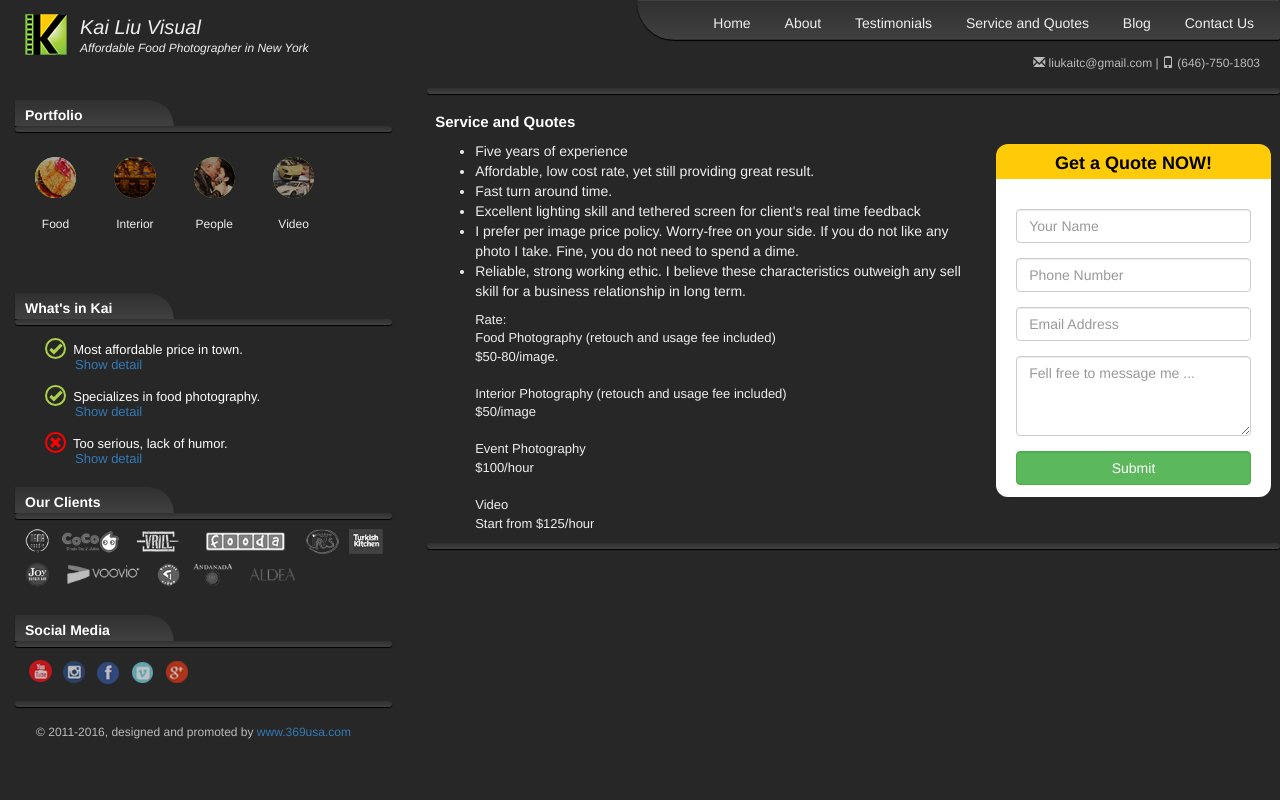
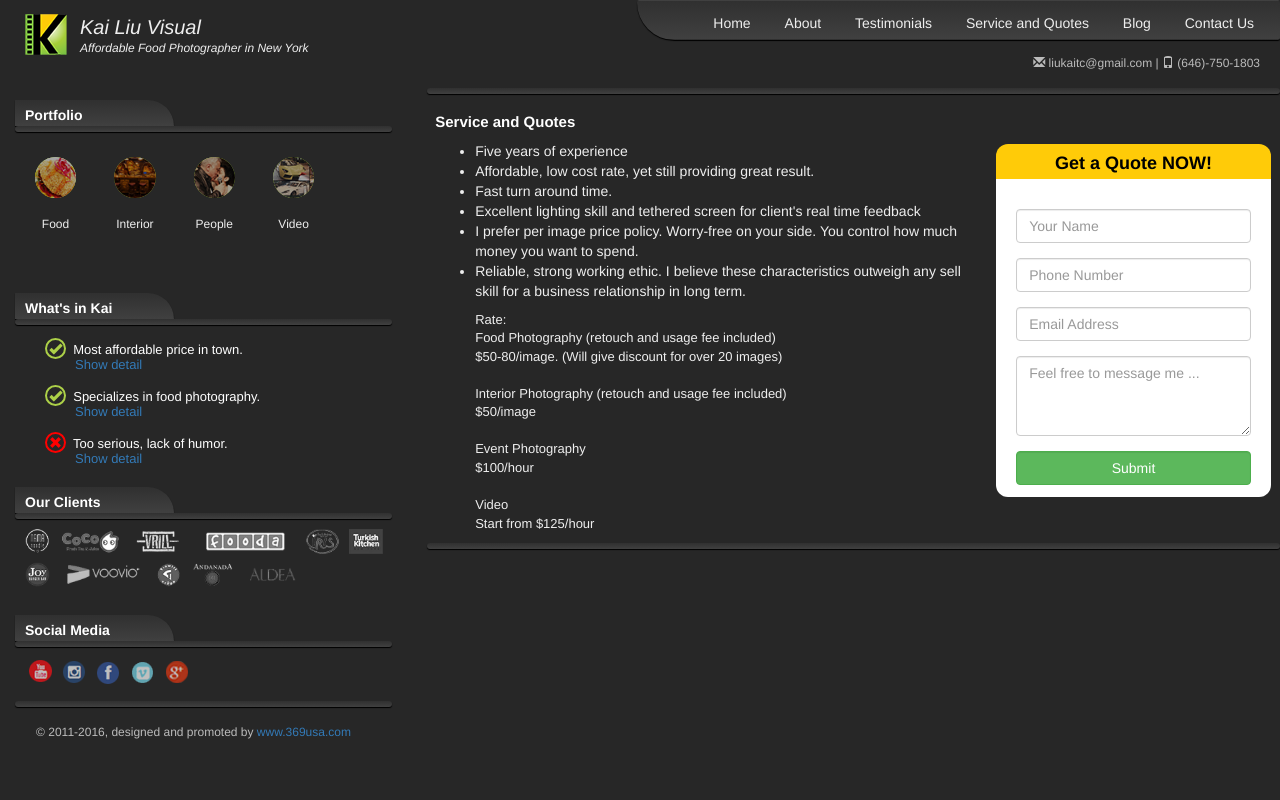
Before and after one commit to glcolin/kailiu, a PHP site: page /kai/service-and-quotes in a window 1280 px wide. Run offline with PHP 8.4, Linux system fonts and the light colour scheme.

Commit message:
change some typo

```diff
--- a/includes/services.php
+++ b/includes/services.php
@@ -16,7 +16,7 @@
 					<input type="text" name="name" class="form-control" placeholder="Your Name" />
 					<input type="text" name="phone" class="form-control" placeholder="Phone Number" />
 					<input type="text" name="email" class="form-control" placeholder="Email Address" />
-					<textarea  name="message" class="form-control"  placeholder="Fell free to message me ..."></textarea>
+					<textarea  name="message" class="form-control"  placeholder="Feel free to message me ..."></textarea>
 					<input type="submit" class="form-control btn-success" value="Submit" />
 				</div>
 			</form>
@@ -52,7 +52,7 @@
 		<li>Affordable, low cost rate, yet still providing great result.</li>
 		<li>Fast turn around time.</li>
 		<li>Excellent lighting skill and tethered screen for client's real time feedback</li>
-		<li>I prefer per image price policy. Worry-free on your side. If you do not like any photo I take. Fine, you do not need to spend a dime.</li>
+		<li>I prefer per image price policy. Worry-free on your side. You control how much money you want to spend.</li>
 		<li>Reliable, strong working ethic. I believe these characteristics outweigh any sell skill for a business relationship in long term.</li>
 		</p>
 		<p>
@@ -60,7 +60,7 @@
 		</br>
 		Food Photography (retouch and usage fee included)
 		</br>
-		$50-80/image.
+		$50-80/image. (Will give discount for over 20 images)
 		</br>
 		</br>
 		Interior Photography (retouch and usage fee included)
```
